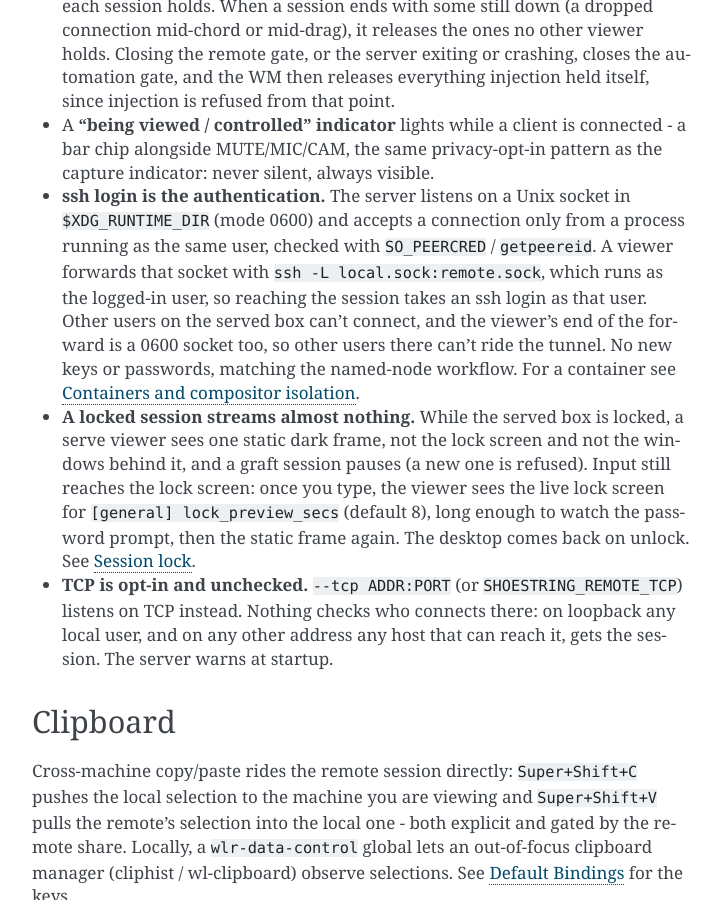
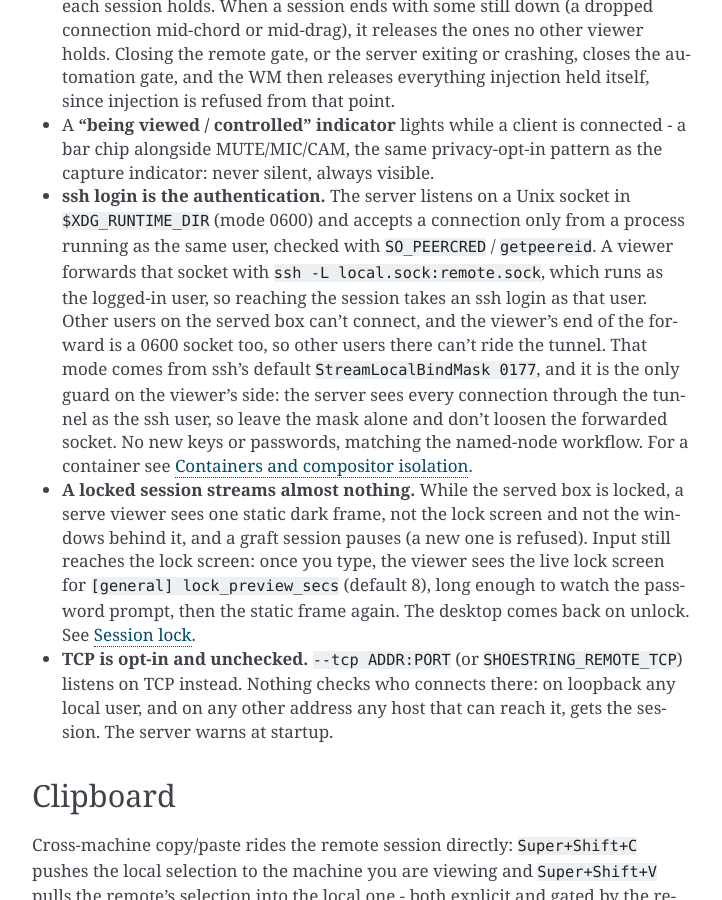
Before and after one commit to szarta/shoestring-wm, a Sphinx documentation site: the page built from docs/remote.rst, in a window 1280 px wide and 900 px high, scrolled down 4326 px. Shown: the whole window, without its empty margins (388-1110 px from the left). Built offline with Sphinx 7.4.7, drawn with Linux system fonts in a browser that asks for light colours.

Commit message:
docs: say the viewer's forwarded socket is the only guard there (shoestring-wm 19)
Checked remote-server access control on FreeBSD 15.1 with two accounts.
On the served box another user is stopped by the 0700 runtime dir, then
by the 0600 socket, and with both opened up getpeereid refuses and closes
the connection before a byte is sent (root too); the owner is accepted.
Over ssh -L the forwarded socket is 0600 and refuses another user on the
viewer box, but once loosened that user gets in, because the server sees
every tunnelled connection as the ssh user. --tcp and SHOESTRING_REMOTE_TCP
warn at startup, loopback and not.

remote.rst said the viewer's end is 0600 without saying why or that
nothing else guards it; say it comes from ssh's StreamLocalBindMask and
must not be loosened.

Signed-off-by: Brandon Arrendondo <brandon.arrendondo@bissell.com>

```diff
--- a/docs/remote.rst
+++ b/docs/remote.rst
@@ -203,8 +203,11 @@ The remote gate reuses the existing capability-gate model end to end:
   runs as the logged-in user, so reaching the session takes an ssh login as
   that user. Other users on the served box can't connect, and the viewer's end
   of the forward is a 0600 socket too, so other users there can't ride the
-  tunnel. No new keys or passwords, matching the named-node workflow. For a
-  container see :doc:`containers`.
+  tunnel. That mode comes from ssh's default ``StreamLocalBindMask 0177``, and
+  it is the only guard on the viewer's side: the server sees every connection
+  through the tunnel as the ssh user, so leave the mask alone and don't loosen
+  the forwarded socket. No new keys or passwords, matching the named-node
+  workflow. For a container see :doc:`containers`.
 - **A locked session streams almost nothing.** While the served box is
   locked, a serve viewer sees one static dark frame, not the lock screen and
   not the windows behind it, and a graft session pauses (a new one is
```
